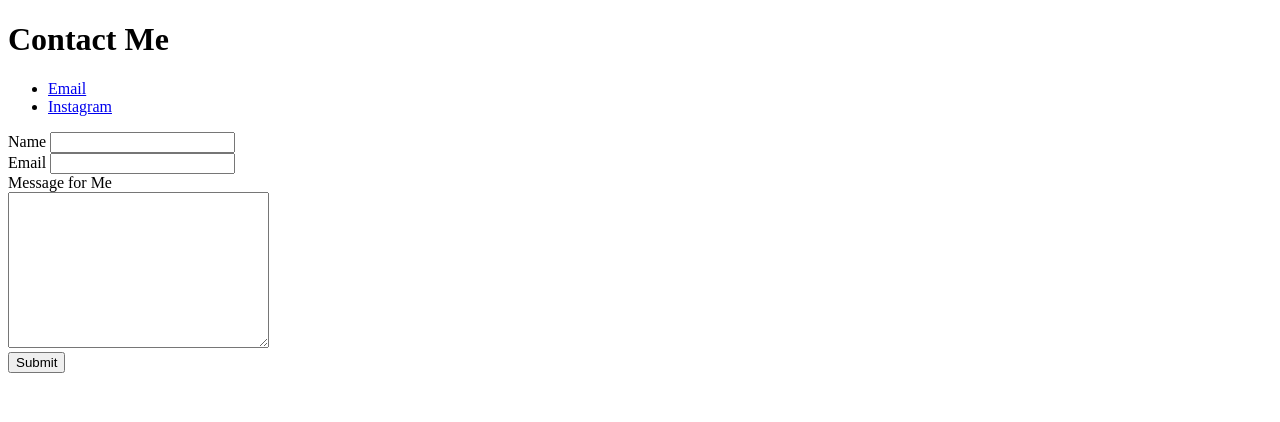
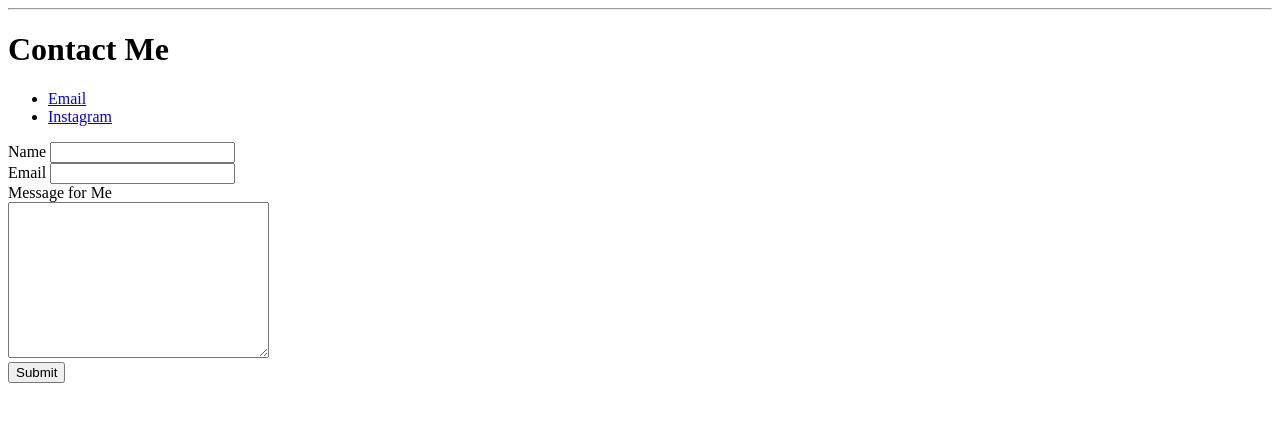
Before and after one commit to jeromeandrewong/cv, a plain HTML site: page contact.html in a window 1280 px wide. Drawn offline with Linux system fonts and the light colour scheme.

Commit message:
Add files via upload

```diff
--- a/contact.html
+++ b/contact.html
@@ -1,9 +1,11 @@
 <!DOCTYPE html>
 <html lang="en">
+
 <head>
   <meta charset="UTF-8" />
   <title>Contact Me</title>
 </head>
+<hr />
 
 <body>
   <h1>
@@ -13,11 +15,7 @@
     <li><a href="mailto:fakeemail@gmail.com">Email</a></li>
     <li><a href="https://instagram.com/jeromeandrewong">Instagram</a></li>
   </ul>
-    <form
-      action="mailto:fakeemail@gmail.com"
-      method="post"
-      enctype="text/plain"
-    >
+  <form action="mailto:fakeemail@gmail.com" method="post" enctype="text/plain">
     <label>Name</label>
     <input type="text" name="Name" value="" /><br />
     <label>Email</label>
@@ -27,4 +25,5 @@
     <input type="submit" />
   </form>
 </body>
+
 </html>
```
Lines whose indentation alone changed are shown as unchanged.
